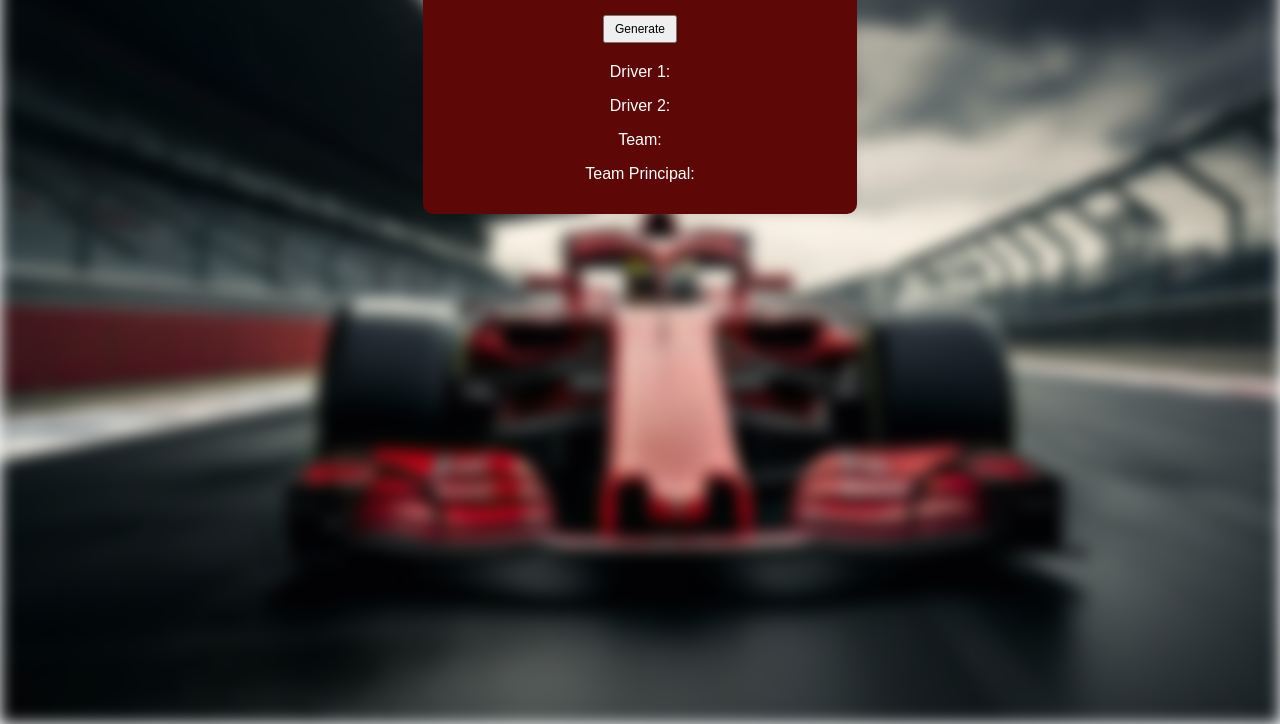
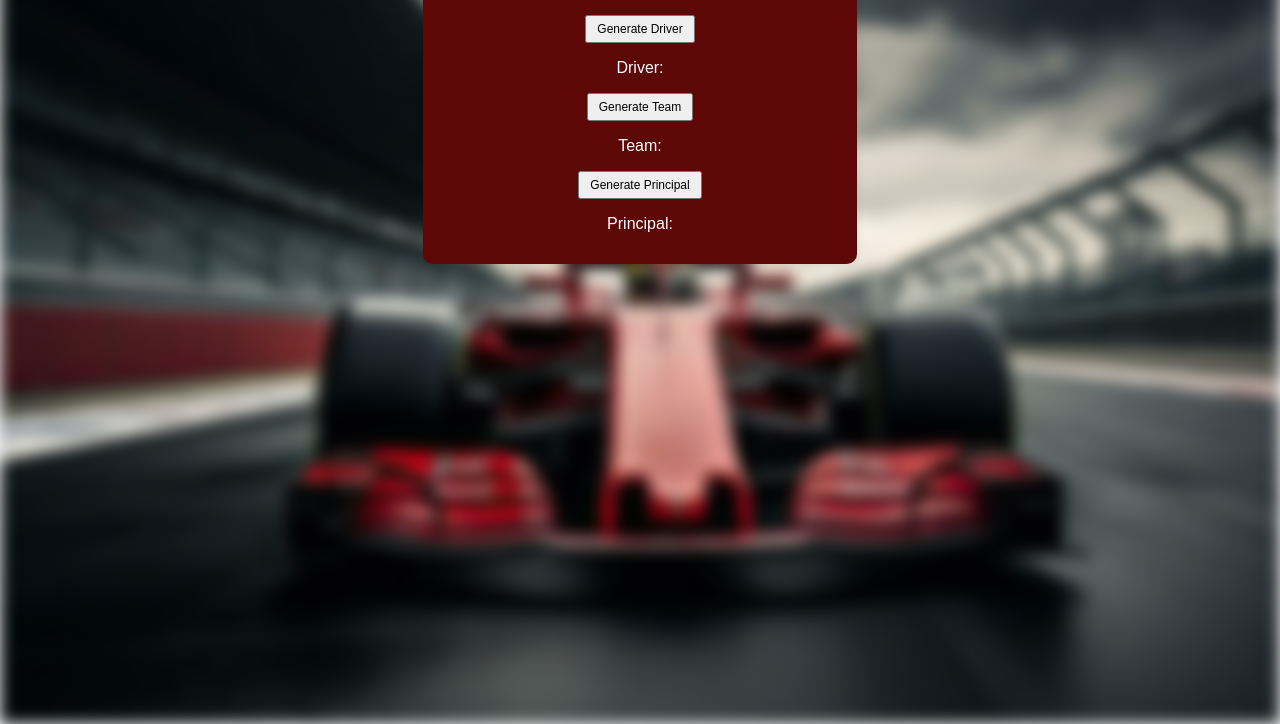
Before and after one commit to olivia-mullin/f1TeamGenerator, a plain HTML site: page index.html in a window 1280 px wide. Shown: the part 76-800 px from the top of the page. Drawn offline with Linux system fonts and the light colour scheme.

Commit message:
New generate buttons for each component

```diff
--- a/index.html
+++ b/index.html
@@ -9,13 +9,12 @@
     <div class="bg-image"></div>
     <div class="container">
         <h1>Formula 1 Team Generator</h1>
-        <button id="generateButton">Generate</button>
-        <div id="message">
-            <p>Driver 1: <span id="driver1"></span></p>
-            <p>Driver 2: <span id="driver2"></span></p>
+        <button id="generateDriverButton">Generate Driver</button>
+            <p>Driver: <span id="driver"></span></p>
+        <button id="generateTeamButton">Generate Team</button>
             <p>Team: <span id="team"></span></p>
-            <p>Team Principal: <span id="principal"></span></p>
-        </div>
+        <button id="generatePrincipalButton">Generate Principal</button>
+            <p>Principal: <span id="principal"></span></p>
     </div>
     <script src="message_generator.js"></script>
 </body>
--- a/message_generator.js
+++ b/message_generator.js
@@ -54,12 +54,20 @@ function getRandomElement(arr) {
 
 document.getElementById('generateButton').addEventListener('click', () => {
     const driver1 = getRandomElement(drivers);
+    document.getElementById('driver1').textContent = driver1;
+});
+
+document.getElementById('generateButton').addEventListener('click', () => {
     const driver2 = getRandomElement(drivers.filter(driver => driver !== driver1));
+    document.getElementById('driver2').textContent = driver2;
+});
+
+document.getElementById('generateButton').addEventListener('click', () => {
     const team = getRandomElement(teams);
+    document.getElementById('team').textContent = team;
+});
+
+document.getElementById('generateButton').addEventListener('click', () => {
     const principal = getRandomElement(principals);
-
-    document.getElementById('driver1').textContent = driver1;
-    document.getElementById('driver2').textContent = driver2;
-    document.getElementById('team').textContent = team;
     document.getElementById('principal').textContent = principal;
 });
```
